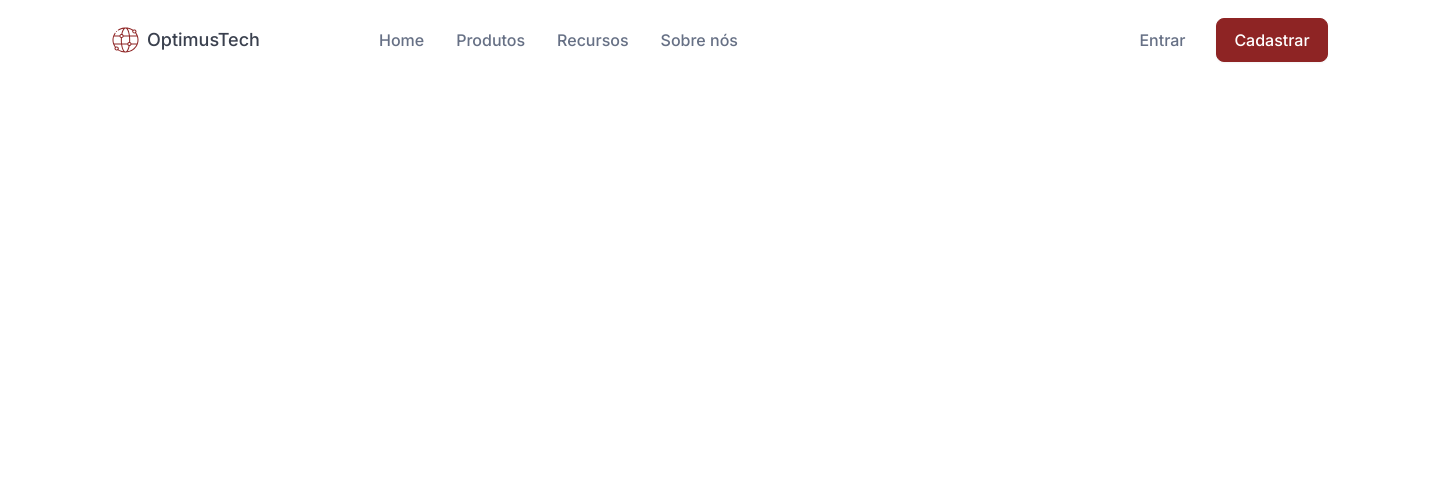
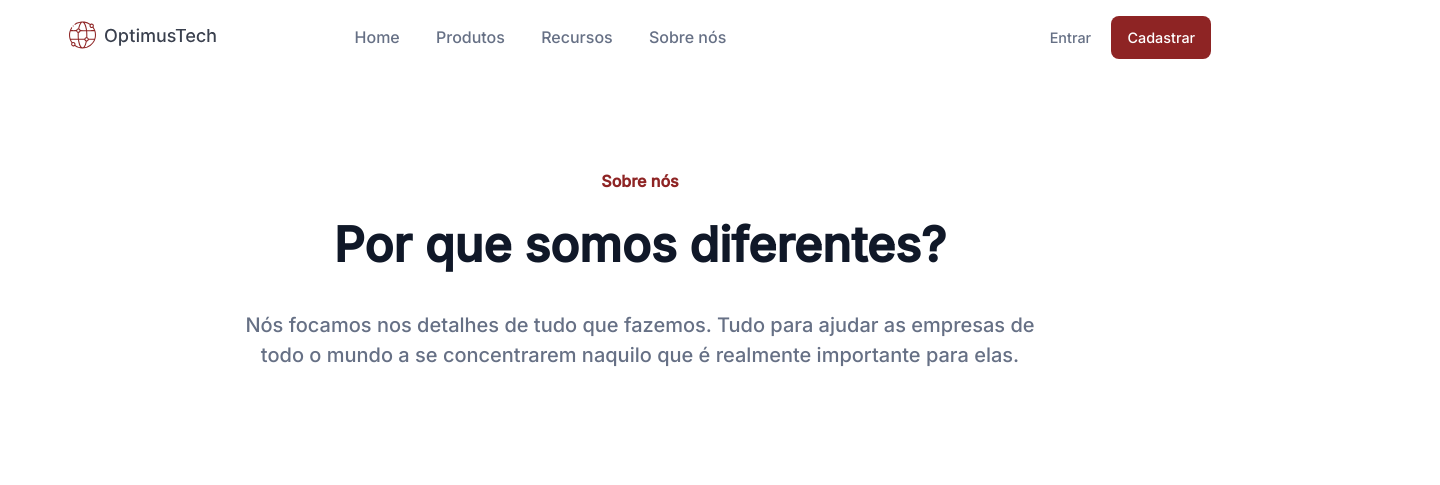
Before and after one commit to bruna-anunciacao/7DaysOfCode, a plain HTML site: page index.html in a window 1280 px wide. Shown: the whole page, 1440 px wide, since content can reach past the window. Drawn offline with Linux system fonts and the light colour scheme.

Commit message:
limpando o código e cabeçalho

```diff
--- a/assets/css/style.css
+++ b/assets/css/style.css
@@ -1,198 +1,78 @@
+:root {
+    --txt-color: #667085;
+    --red-color: #8E2424;
+    --gray-color: #101828;
+}
+
 * {
     padding: 0;
     margin: 0;
     box-sizing: border-box;
+    font-family: 'Inter', sans-serif;
 }
 
-.NavBar {
-    display: flex;
-    flex-direction: column;
-    align-items: flex-start;
-    width: 1440px;
-    height: 80px;
-    background: #FFFFFF;
-    flex: none;
-    order: 0;
-    align-self: stretch;
-    flex-grow: 0;
+body {
+    width: 100%;
+    height: 100vh;
 }
 
-.header {
-    width: 1440px;
-    height: 80px;
+nav {
     display: flex;
-    flex-direction: column;
-    justify-content: center;
+    justify-content: space-around;
     align-items: center;
-    flex: none;
-    order: 0;
-    flex-grow: 0;
-    flex: none;
-    order: 0;
-    flex-grow: 0;
+    padding: 1rem 0;
 }
 
-.container {
-    display: flex;
-    flex-direction: row;
-    justify-content: space-between;
-    align-items: center;
-    padding: 0 32px;
-    width: 1280px;
-    height: 44px;
-    flex: none;
-    order: 0;
-    flex-grow: 0;
+.content a {
+    color: var(--txt-color);
+    text-decoration: none;
+    margin-right: 2rem;
 }
 
-.button-base {
-    display: flex;
-    flex-direction: row;
-    justify-content: center;
-    align-items: center;
-    gap: 8px;
-    width: 148px;
-    height: 26.99px;
-    flex: none;
-    order: 0;
-    flex-grow: 0;
+button {
+    padding: 0.8rem 1rem;
+    cursor: pointer;
+    border: none;
+    border-radius: 0.5rem;
+    font-weight: 500;
+    background: none;
+    color: var(--txt-color);
+    font-size: 0.9rem;
 }
 
-.button-base img {
-    width: 27px;
-    height: 26.99px;
-    flex: none;
-    order: 0;
-    flex-grow: 0;
+button#cadastrar {
+    background: var(--red-color);
+    color: #FFF;
 }
 
-.button-base h1 {
-    width: 113px;
-    height: 24px;
-    font-family: 'Inter';
-    font-style: normal;
-    font-weight: 500;
-    font-size: 18px;
-    line-height: 24px;
-    color: #3A404E;
-    flex: none;
-    order: 1;
-    flex-grow: 0;
+.cabecalho {
+    display: flex;
+    height: 407px;
+    align-items: center;
+    flex-direction: column;
 }
 
-.content {
-    width: 362px;
-    height: 32px;
-    display: flex;
-    flex-direction: row;
-    align-items: center;
-    gap: 40px;
-    flex: none;
-    order: 1;
-    flex-grow: 0;
+.cabecalho span {
+    margin-top: 6rem;
+    font-weight: 600;
+    font-size: 1rem;
+    color: var(--red-color);
 }
 
-.navigation ul {
-    width: 362px;
-    height: 32px;
-    list-style: none;
-    display: flex;
-    flex-direction: row;
-    align-items: center;
-    gap: 32px;
-    flex: none;
-    order: 1;
-    flex-grow: 0;
+.cabecalho h1 {
+    margin-top: 24px;
+    font-size: 48px;
+    font-weight: 600;
+    color: var(--gray-color);
 }
 
-.navigation ul li {
-    font-family: 'Inter';
-    font-style: normal;
-    font-weight: 500;
-    font-size: 16px;
-    line-height: 24px;
-    color: #667085;
+.cabecalho p {
+    width: 791px;
+    margin-top: 36px;
+    margin-bottom: 107px;
+    font-weight: 400;
+    font-size: 20px;
+    text-align: center;
+    line-height: 30px;
+    color: var(--txt-color);
 }
-
-.logo {
-    width: 142px;
-    height: 32px;
-    flex: none;
-    order: 2;
-    flex-grow: 0;
-}
-
-.navigation-actions {
-    width: 207px;
-    height: 44px;
-    display: flex;
-    flex-direction: row;
-    align-items: center;
-    gap: 12px;
-    flex: none;
-    order: 3;
-    flex-grow: 0;
-
-}
-
-.button-one {
-    display: flex;
-    flex-direction: row;
-    align-items: flex-start;
-    padding: 0px;
-    width: 83px;
-    height: 44px;
-    border-radius: 8px;
-}
-
-.entrar {
-    display: flex;
-    flex-direction: row;
-    justify-content: center;
-    align-items: center;
-    padding: 10px 18px;
-    gap: 8px;
-    width: 83px;
-    height: 44px;
-    border-radius: 8px;
-    border: none;
-    font-family: 'Inter';
-    font-style: normal;
-    font-weight: 500;
-    font-size: 16px;
-    line-height: 24px;
-    color: #667085;
-    background: none;
-}
-
-.button-two {
-    display: flex;
-    flex-direction: row;
-    align-items: flex-start;
-    padding: 0px;
-    width: 112px;
-    height: 44px;
-    border-radius: 8px;
-}
-
-.cadastrar {
-    box-sizing: border-box;
-    display: flex;
-    flex-direction: row;
-    justify-content: center;
-    align-items: center;
-    padding: 10px 18px;
-    gap: 8px;
-    width: 112px;
-    height: 44px;
-    background: #8E2424;
-    border: 1px solid #8E2424;
-    box-shadow: 0px 1px 2px rgba(16, 24, 40, 0.05);
-    border-radius: 8px;
-    font-family: 'Inter';
-    font-style: normal;
-    font-weight: 500;
-    font-size: 16px;
-    line-height: 24px;
-    color: #FFFFFF;
-}
--- a/index.html
+++ b/index.html
@@ -1,5 +1,6 @@
 <!DOCTYPE html>
 <html lang="pt-BR">
+
 <head>
     <meta charset="UTF-8">
     <meta http-equiv="X-UA-Compatible" content="IE=edge">
@@ -10,35 +11,29 @@
     <link rel="preconnect" href="https://fonts.gstatic.com" crossorigin>
     <link href="https://fonts.googleapis.com/css2?family=Inter:wght@500&display=swap" rel="stylesheet">
 </head>
+
 <body>
-    <div class="NavBar">
-        <aside class="header">
-            <div class="container">
-                <div class="button-base">
-                    <img src="assets/img/worldwide 1 (Traced).svg" alt="OptimusTech Logo">
-                    <h1>OptimusTech</h1>
+    <nav>
+        <div class="img-logo">
+            <img src="assets/img/logo.svg" alt="OptimusTech Logo">
         </div>
         <div class="content">
-                    <nav class="navigation">
-                        <ul>
-                            <li>Home</li>
-                            <li>Produtos</li>
-                            <li>Recursos</li>
-                            <li>Sobre nós</li>
-                        </ul>
-                    </nav>
+            <a href="#">Home</a>
+            <a href="#">Produtos</a>
+            <a href="#">Recursos</a>
+            <a href="#">Sobre nós</a>
         </div>
         <div class="logo"></div>
-                <div class="navigation-actions">
-                    <div class="button-one">
-                        <button class="entrar">Entrar</button>
+        <div class="button">
+            <button>Entrar</button>
+            <button id="cadastrar">Cadastrar</button>
         </div>
-                    <div class="button-two">
-                        <button class="cadastrar">Cadastrar</button>
-                    </div>
-                </div>
-            </div>
-        </aside>
-    </div>
+    </nav>
+    <section class="cabecalho">
+        <span>Sobre nós</span>
+        <h1>Por que somos diferentes?</h1>
+        <p>Nós focamos nos detalhes de tudo que fazemos. Tudo para ajudar as empresas de todo o mundo a se concentrarem naquilo que é realmente importante para elas.</p>
+    </section>
 </body>
+
 </html>
```
Also changed, not shown: assets/img/logo.svg (added). Lines whose indentation alone changed are shown as unchanged.
